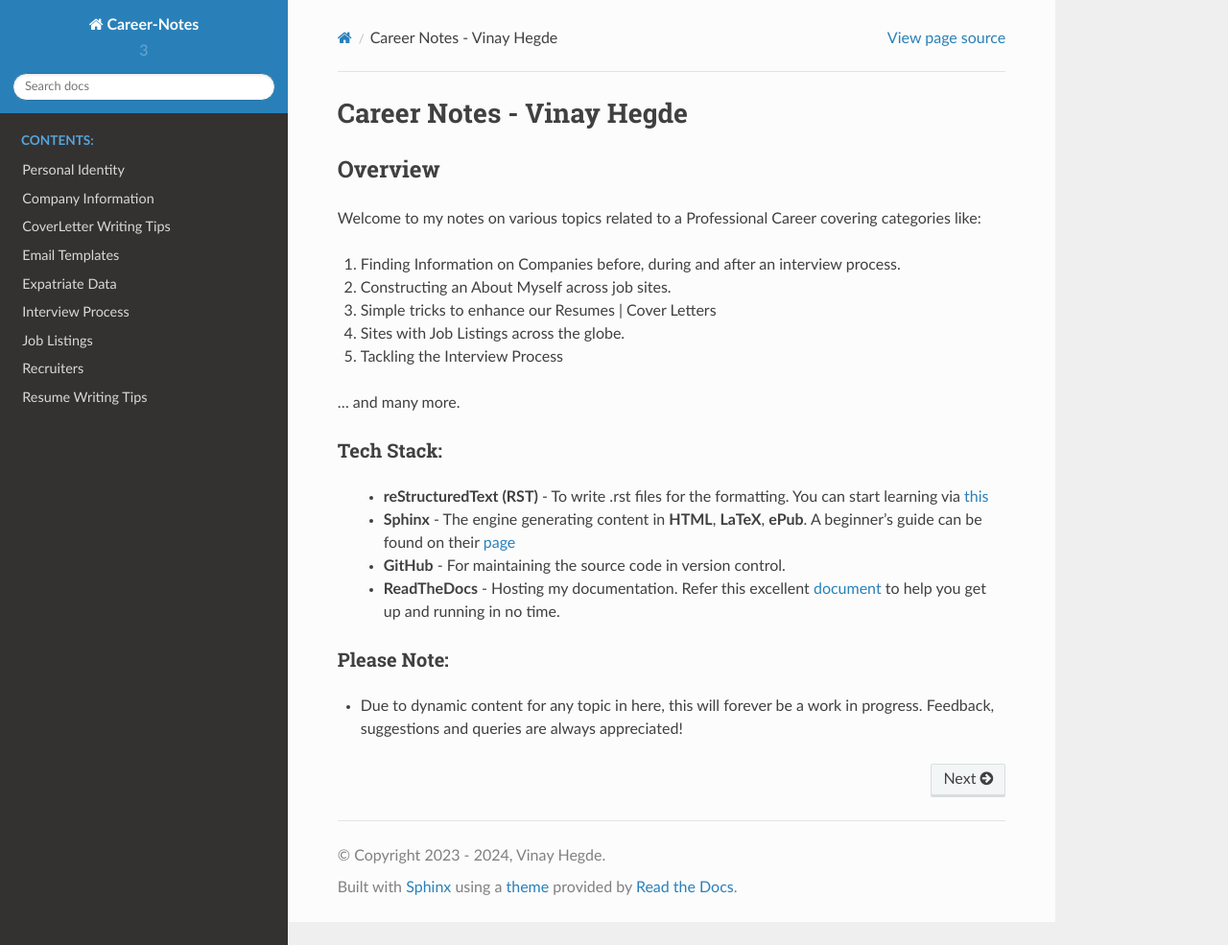
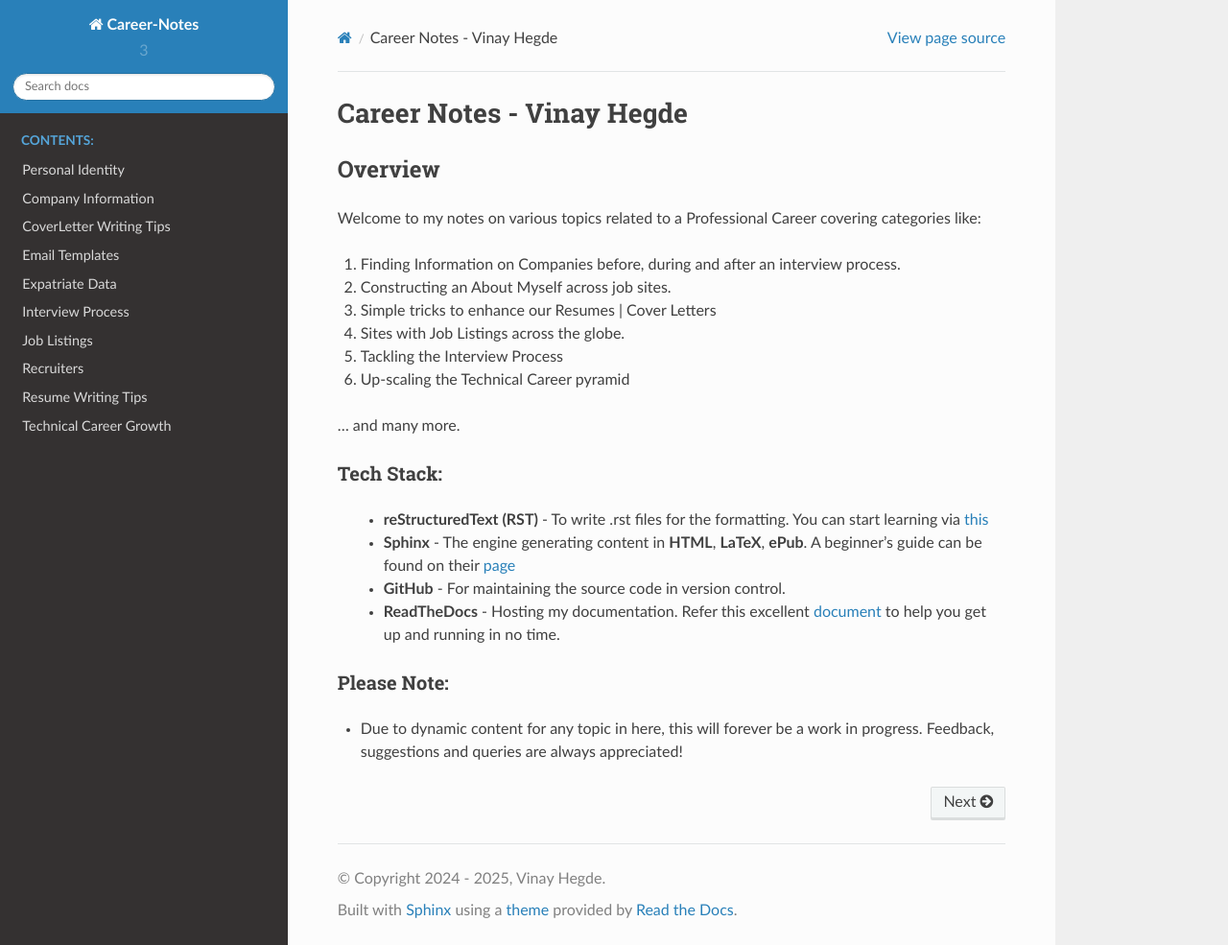
Before and after one commit to vinayhegde1990/career-notes, a Sphinx documentation site: the page built from docs/source/index.rst, in a window 1280 px wide and 985 px high. Shown: the whole window at 96% size. Built offline with Sphinx 7.4.7 and the Read the Docs theme 2.0.0, drawn with Linux system fonts in a browser that asks for light colours.

Commit message:
Update Main Index
Why this change?
- Add Technical-Career-Growth into index for rendering
- Update version number and copyright chronologically

```diff
--- a/docs/source/README.rst
+++ b/docs/source/README.rst
@@ -13,6 +13,8 @@
 4. Sites with Job Listings across the globe.
 
 5. Tackling the Interview Process
+
+6. Up-scaling the Technical Career pyramid
 
 ... and many more.
 
--- a/docs/source/conf.py
+++ b/docs/source/conf.py
@@ -20,13 +20,13 @@
 # -- Project information -----------------------------------------------------
 
 project = 'Career-Notes'
-copyright = '2023 - 2024, Vinay Hegde'
+copyright = '2024 - 2025, Vinay Hegde'
 author = 'Vinay Hegde'
 
 # The short X.Y version
 version = '3'
 # The full version, including alpha/beta/rc tags
-release = 'v3.0.5-20231121'
+release = 'v3.0.6-20240526'
 
 
 # -- General configuration ---------------------------------------------------
--- a/docs/source/index.rst
+++ b/docs/source/index.rst
@@ -17,3 +17,4 @@ Career Notes - Vinay Hegde
    Job-Listings
    Recruiters
    Resume-Writing-Tips
+   Technical-Career-Growth
```
